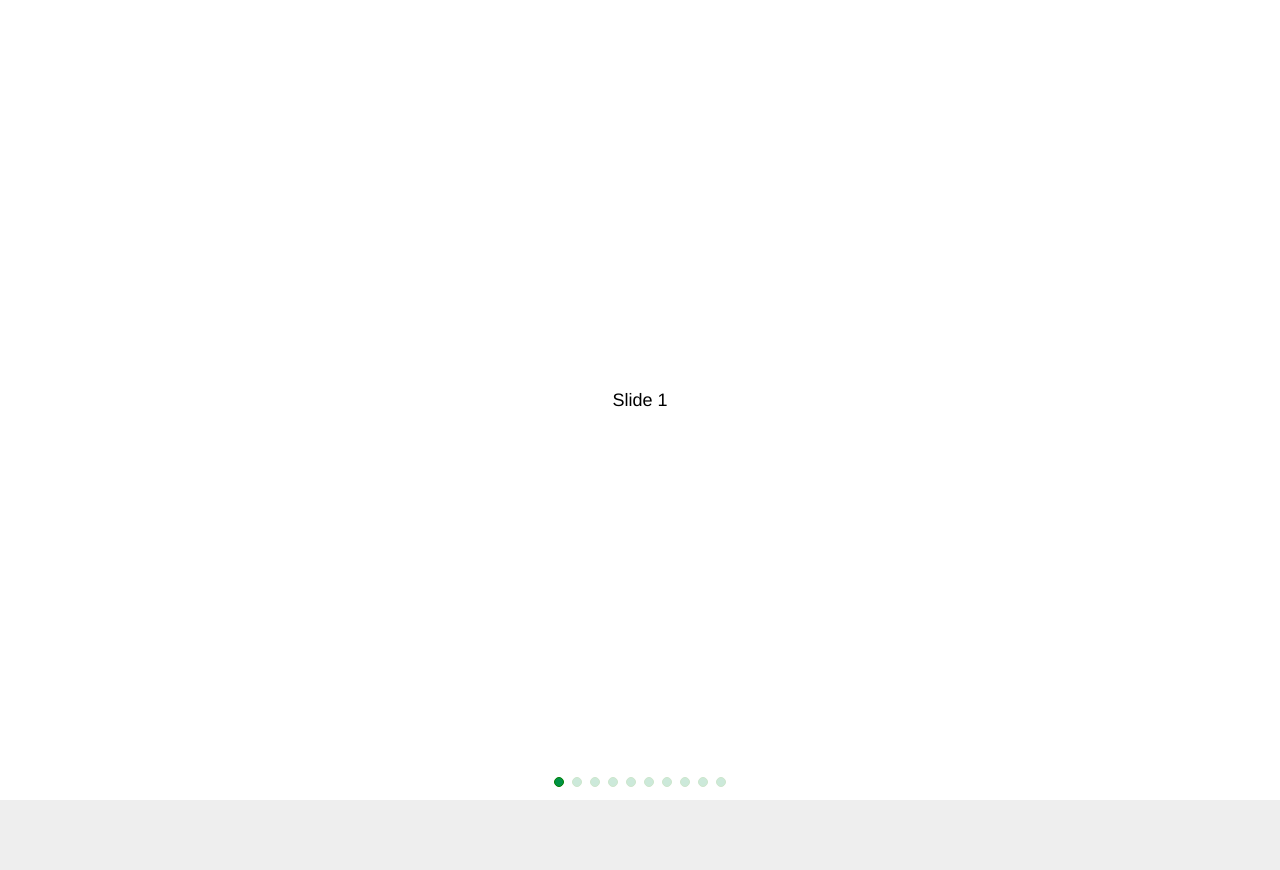
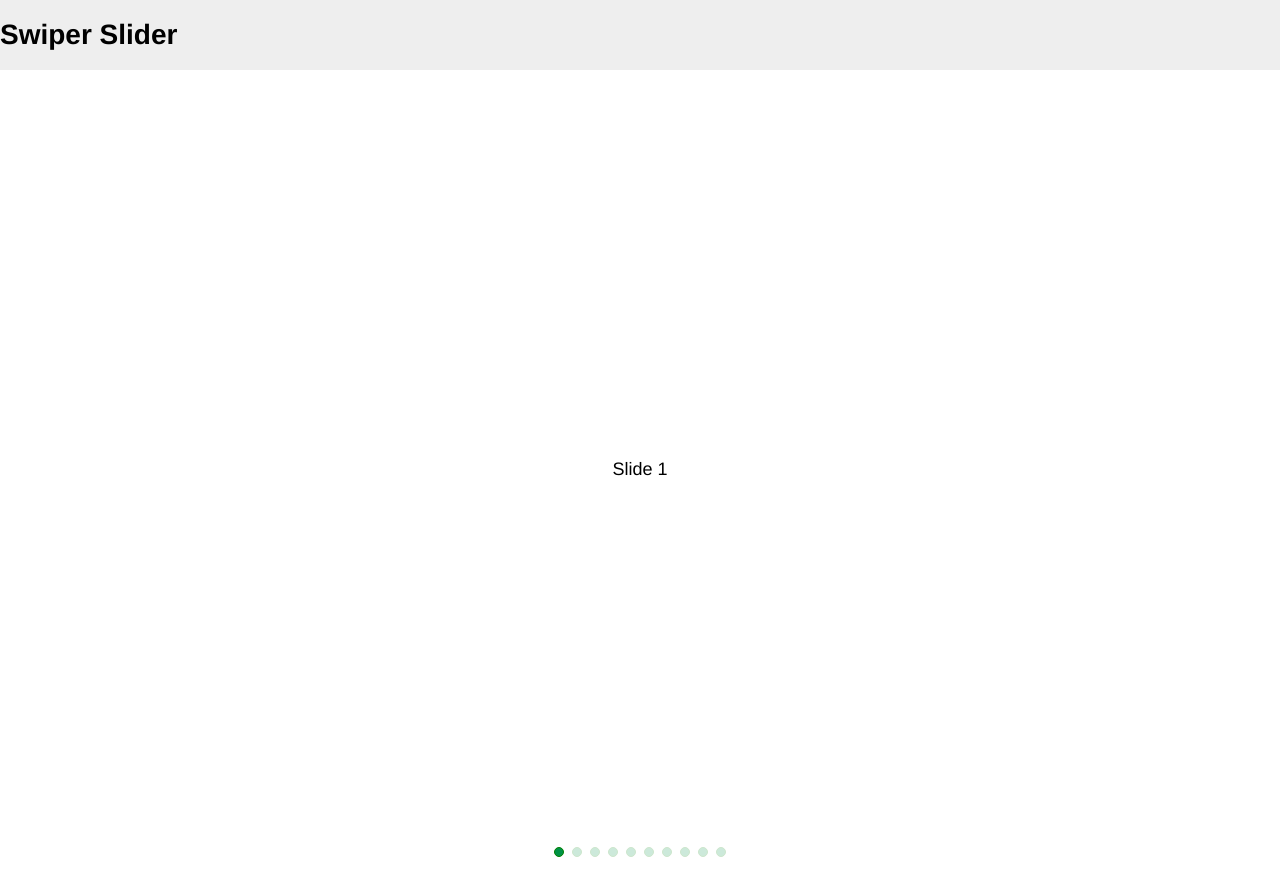
Before and after one commit to SantiagoEsquivelHub/swiper-slider, a plain HTML site: page index.html in a window 1280 px wide. Before the commit the page ends 800 px from the top, so only its background shows below. Drawn offline with nearby package versions, Linux system fonts and the light colour scheme.

Commit message:
Cambio en index para prueba de rama

```diff
--- a/index.html
+++ b/index.html
@@ -9,7 +9,7 @@
     <title>Swiper</title>
 </head>
 <body>
-
+    <h1>Swiper Slider</h1>
   <!-- Swiper -->
   <div class="swiper-container">
     <div class="swiper-wrapper">
@@ -41,8 +41,7 @@
       },
     });
   </script> -->
-
-<script src="/funcion.js"></script>
+    <script src="/funcion.js"></script>
     <script src="https://unpkg.com/swiper/swiper-bundle.min.js"></script>
 </body>
 </html>
```
